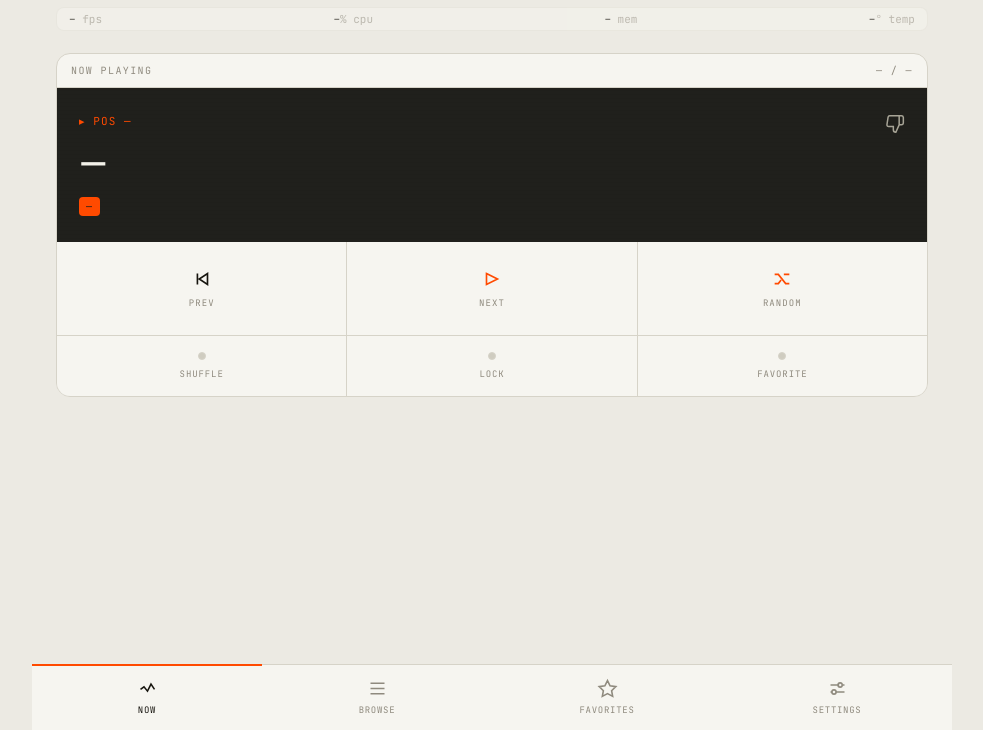
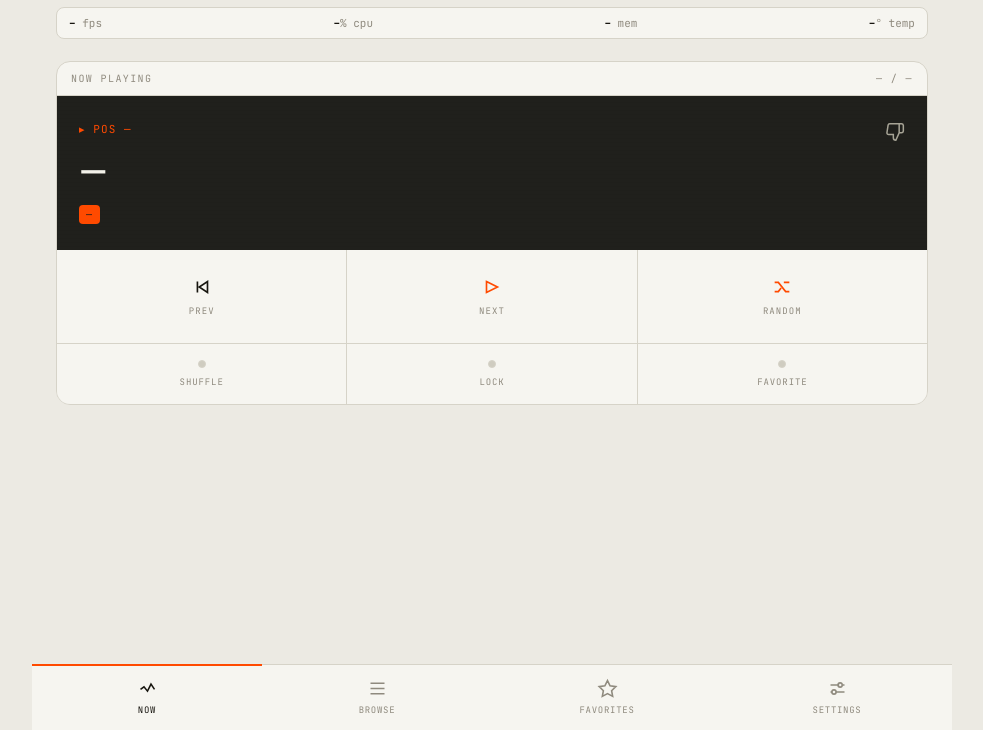
Before and after one commit to s66lem/dropkick, a plain HTML site: page remote/index.html in a window 1280 px wide. Shown: the part 70-800 px from the top of the page, without its empty margins (148-1131 px from the left). Drawn offline with Linux system fonts and the light colour scheme; no server answers.

Commit message:
Revert "feat(remote): auto-hide the system monitor bar"
This reverts commit 45870c3f5b1e908b107b6ac3bc0d676c5004c9ad.

```diff
--- a/remote/app.js
+++ b/remote/app.js
@@ -23,19 +23,6 @@ $("theme").onclick = () => {
   document.documentElement.dataset.theme = next;
   localStorage.setItem("theme", next);
 };
-
-/* ---------- auto-hiding stats bar ---------- */
-// Collapse the system monitor 5s after load; hovering the (thin) strip brings it
-// back, and it re-hides 5s after the cursor leaves. On touch, a tap peeks it.
-{
-  const stats = $("stats");
-  let statsTimer;
-  const armHide = () => { clearTimeout(statsTimer); statsTimer = setTimeout(() => stats.classList.add("hide"), 5000); };
-  stats.addEventListener("mouseenter", () => { clearTimeout(statsTimer); stats.classList.remove("hide"); });
-  stats.addEventListener("mouseleave", armHide);
-  stats.addEventListener("touchstart", () => { stats.classList.remove("hide"); armHide(); }, { passive: true });
-  armHide();
-}
 
 /* ---------- tabs ---------- */
 document.querySelectorAll(".tab").forEach(t => t.onclick = () => {
--- a/remote/style.css
+++ b/remote/style.css
@@ -26,11 +26,7 @@ body{background:var(--paper);color:var(--ink);font-family:"Space Grotesk",system
   width:32px;height:28px;font-size:15px;cursor:pointer;line-height:1}
 .stats{display:flex;justify-content:space-between;gap:6px;margin-top:10px;padding:8px 12px;
   border:1px solid var(--line);border-radius:8px;background:var(--panel);
-  font-family:"JetBrains Mono",monospace;font-size:11px;color:var(--muted);
-  max-height:40px;overflow:hidden;
-  transition:opacity .35s ease,max-height .35s ease,padding .35s ease,border-color .35s ease}
-/* Auto-hidden: collapse to a thin strip that still catches hover/tap to reveal. */
-.stats.hide{opacity:0;max-height:8px;padding-top:0;padding-bottom:0;border-color:transparent}
+  font-family:"JetBrains Mono",monospace;font-size:11px;color:var(--muted)}
 .stats b{color:var(--ink);font-weight:700}
 .view{display:none}.view.on{display:block;animation:f .2s ease}
 @keyframes f{from{opacity:0}}
```
